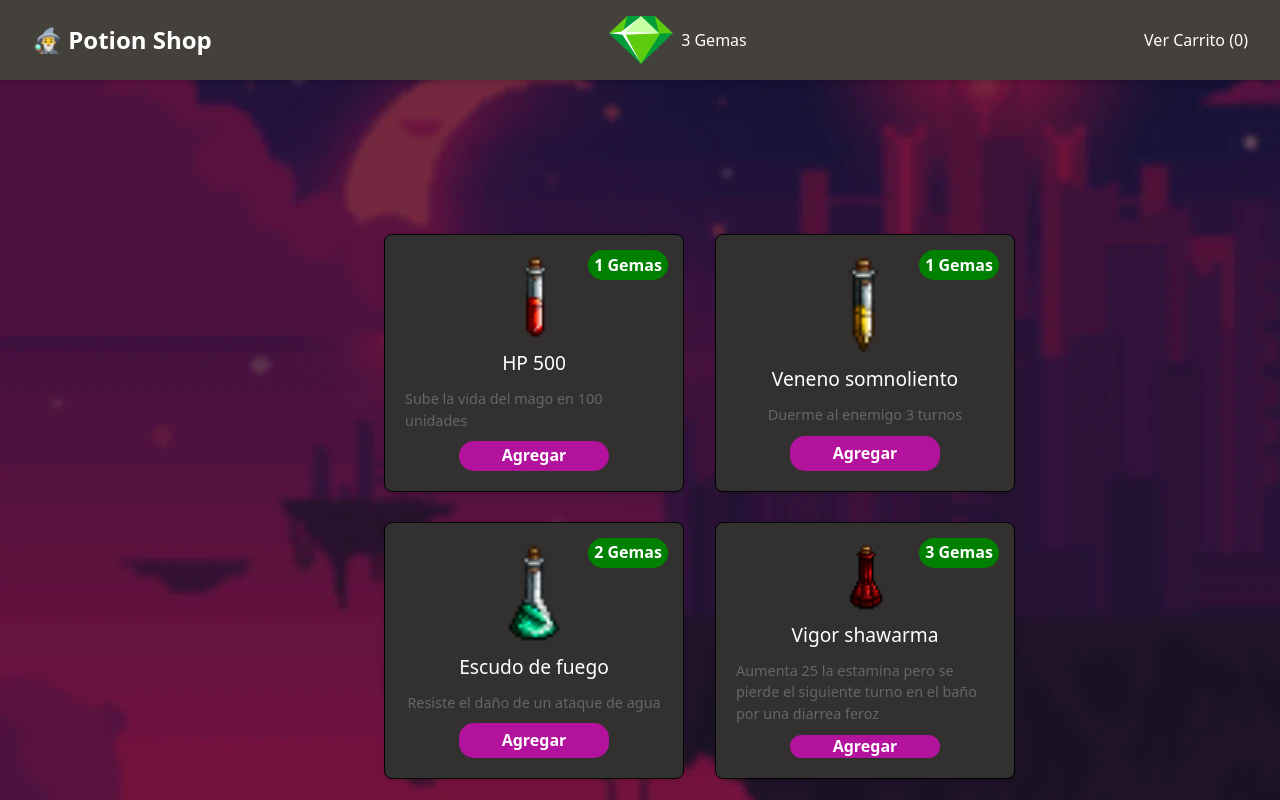
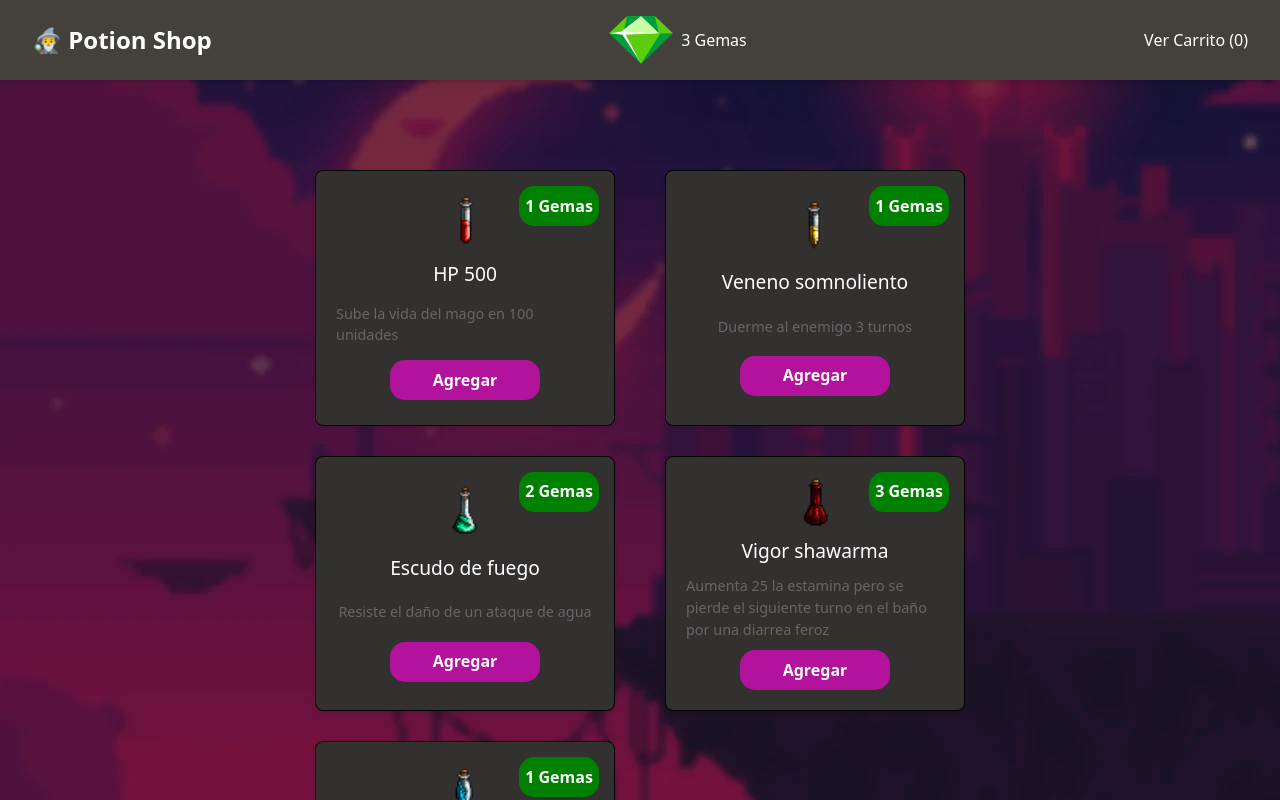
Before and after one commit to JavierFernandez136/carrito-challenge, a React (Create React App) app: page / in a window 1280 px wide. Shown: the top 800 px of the page. Built offline with nearby package versions, Linux system fonts and the light colour scheme; data requests are answered from the project's data file.

Commit message:
css cambios en estilo header component

```diff
--- a/server/db.json
+++ b/server/db.json
@@ -48,6 +48,14 @@
         1
       ],
       "id": 1
+    },
+    {
+      "itemsId": [
+        1,
+        2,
+        5
+      ],
+      "id": 2
     }
   ]
 }
--- a/src/App.tsx
+++ b/src/App.tsx
@@ -14,7 +14,7 @@ function App() {
       >
         <HeaderComponent showCarrito={showCarrito} setShowCarrito={setShowCarrito}/>
         <div className="flex justify-center min-h-full">
-          <div className="max-w-lg w-full py-16">
+          <div className=" w-3/5 flex justify-between">
             {showCarrito ? <CarritoComponent showCarrito={showCarrito} setShowCarrito={setShowCarrito}/> : <ListadoProductosComponent />}
           </div>
         </div>
--- a/src/Css/Carrito.module.css
+++ b/src/Css/Carrito.module.css
@@ -25,11 +25,12 @@
     background-color: rgb(51, 48, 48);
     border-radius: 15px;
     margin-bottom: 10px;
+    padding: 5px;
   }
 
   .productRow img {
-    width: 50px;
-    height: 50px;
+    width: 40px;
+    height: 40px;
     margin-right: 10px;
     background-color: grey;
     border-radius: 60px;
--- a/src/Css/Listado.module.css
+++ b/src/Css/Listado.module.css
@@ -1,26 +1,22 @@
 .productList {
   display: grid;
   grid-template-columns: repeat(2, minmax(0, 1fr));
-  grid-auto-rows: minmax(0, 1fr);
+  grid-auto-rows: 1fr;
   grid-gap: 30px;
-  column-gap: 150px;
-  margin: 0 auto;
-  margin-top: 90px;
+  column-gap: 50px;
+  margin: 90px auto;
   max-width: 1200px;
 }
 
-@media (max-width: 767px) {
-  .productList {
-    grid-template-columns: repeat(1, minmax(0, 1fr));
-  }
-}
+.grayscale { filter: grayscale(100%) !important; cursor: not-allowed;}
 
 .card {
   display: flex;
   flex-direction: column;
-  justify-content: center;
+  justify-content: space-evenly;
   align-items: center;
   width: 300px;
+  min-height: 250px;
   padding: 20px;
   border: 1px solid black;
   border-radius: 8px;
@@ -30,13 +26,13 @@
   transition: all 300ms;
 }
 
-.card:hover {
+.card:hover{
   border: 1px solid rgb(179, 18, 157);
 }
 
 .card img {
-  max-width: 100%;
-  height: 80%;
+  max-width: auto;
+  height: 50px;
   margin-bottom: 10px;
 }
 
@@ -62,24 +58,30 @@
   font-weight: bold;
   margin: 5px;
   width: 80px;
-  height: 30px;
+  max-height: 30px;
   border-radius: 15px;
   background-color: green;
 }
 
 .productList button {
+
   color: white;
   font-weight: bold;
   width: 150px;
-  height: 60px;
+  min-height: 40px;
   border-radius: 15px;
   line-height: 1px;
   background-color: rgb(179, 18, 157);
 }
-
 
 @media (max-width: 767px) {
   .card {
     width: 100%;
   }
 }
+
+@media (max-width: 767px) {
+  .productList {
+    grid-template-columns: repeat(1, minmax(0, 1fr));
+  }
+}
--- a/src/components/HeaderComponent.tsx
+++ b/src/components/HeaderComponent.tsx
@@ -1,6 +1,7 @@
 import React, { useContext } from 'react';
 import { CartContext } from './CartContext';
-import { CartItem } from '../types';
+import Style from '../Css/Listado.module.css';
+
 
 interface HeaderComponentProps {
   showCarrito: boolean;
@@ -18,9 +19,8 @@ export const HeaderComponent: React.FC<HeaderComponentProps> = ({ showCarrito, s
     <div className="bg-stone-700 py-4 px-8 flex justify-between items-center sticky top-0 shadow-md z-10">
       <h1 className="text-white text-2xl font-bold">🧙‍♂️ Potion Shop</h1>
       <div className="flex gap-2 items-center">
-        <img src="./gem.png" alt="Gemas" />
-        <span>{totalGemas} Gemas</span>
-      </div>
+      <img src="./gem.png" alt="Gemas" className={totalGemas > 0 ? "" : Style.grayscale} />
+        <span>{totalGemas} {totalGemas === 1 ? 'Gema' : 'Gemas'}</span>      </div>
       <button className="text-white hover:underline" onClick={() => setShowCarrito(true)}>
         Ver Carrito ({cartItems.length})
       </button>
--- a/src/components/ListadoProductosComponent.tsx
+++ b/src/components/ListadoProductosComponent.tsx
@@ -65,7 +65,7 @@ const ListadoProductosComponent: React.FC = () => {
             <p>{product.descripcion}</p>
             <button
               onClick={() => addToCart(product)}
-              className={`${Style.productButton} ${isProductAdded ? Style.addButtonDisabled : ''}`}
+              className={`${Style.productButton}`}
               disabled={isProductAdded || !hasEnoughGems || isGemLimitReached}
               style={{
                 backgroundColor: isProductAdded || !hasEnoughGems || isGemLimitReached ? 'gray' : '',
```
